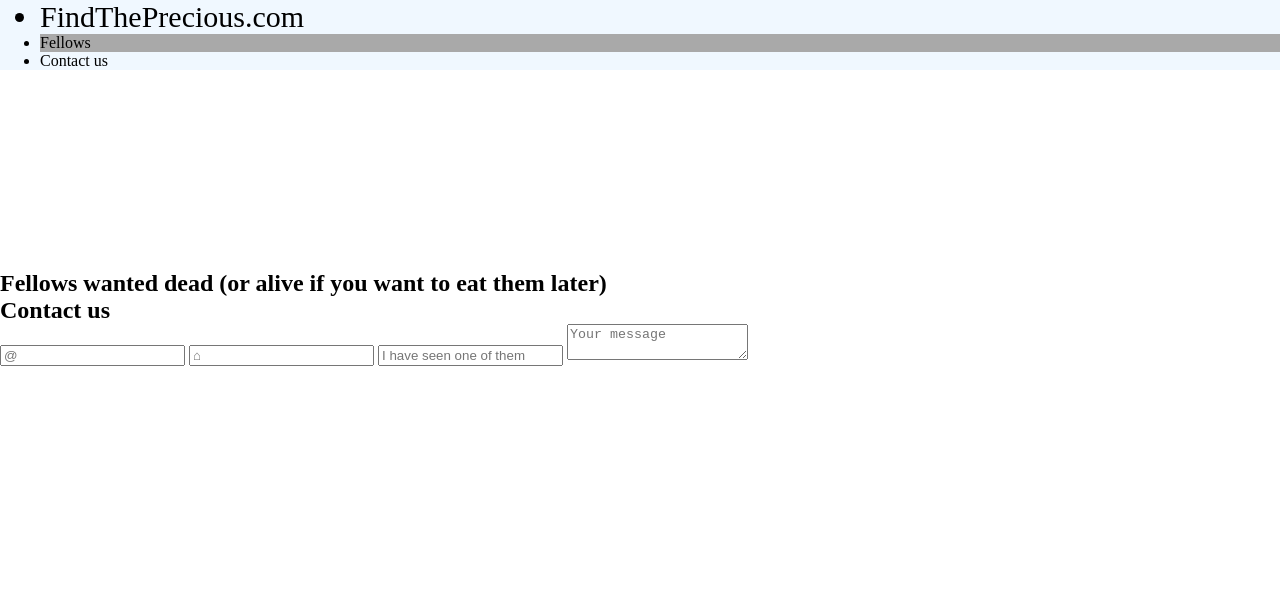
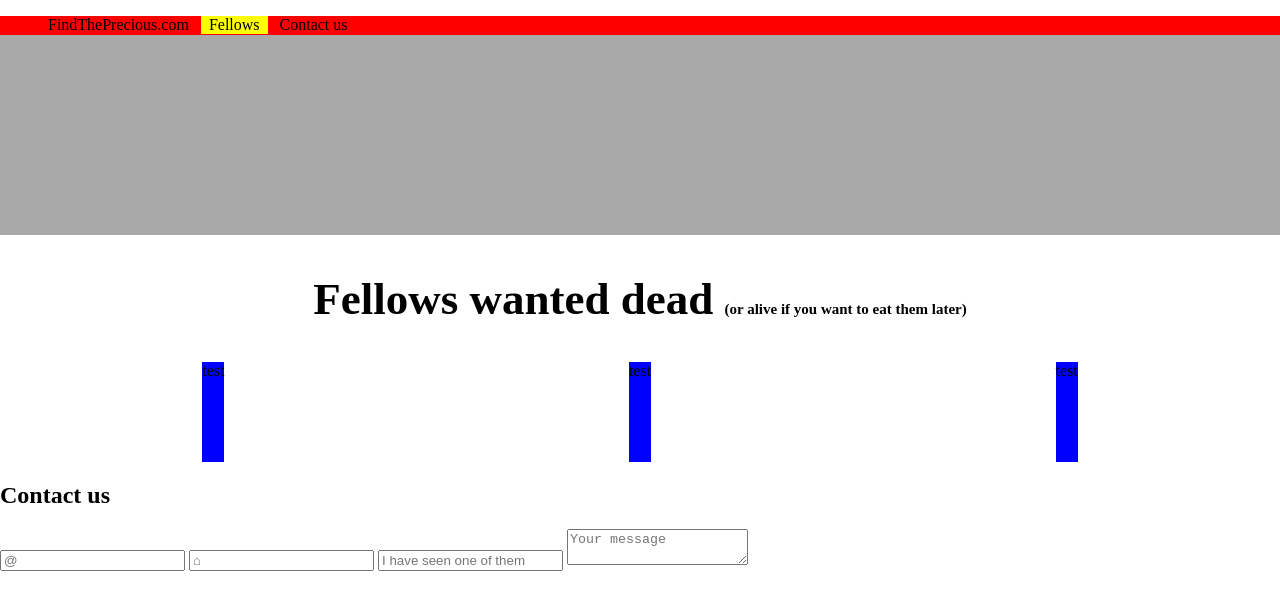
Before and after one commit to Momopeace/box, a plain HTML site: page index.html in a window 1280 px wide. Drawn offline with Linux system fonts and the light colour scheme.

Commit message:
css change

```diff
--- a/index.html
+++ b/index.html
@@ -14,7 +14,7 @@
       <ul>
         <li>FindThePrecious.com</li>
 
-        <li>Fellows</li>
+        <li class="color">Fellows</li>
 
         <li>Contact us</li>
       </ul>
@@ -24,16 +24,16 @@
       <div class="carousel"></div>
     </section>
 
-    <section>
-      <h2>Fellows wanted dead (or alive if you want to eat them later)</h2>
+    <section class="title">
+      <h2>Fellows wanted dead <span class="small">(or alive if you want to eat them later)</span></h2>
     </section>
 
-    <section>
-      <article></article>
+    <section class="article">
+      <article>test</article>
 
-      <article></article>
+      <article>test</article>
 
-      <article></article>
+      <article>test</article>
     </section>
 
     <form>
--- a/style.css
+++ b/style.css
@@ -1,24 +1,33 @@
-* {margin: 0;}
+body {margin:0;
+padding:0;
+}
 
 
-nav {
-    background-color: aliceblue;
+nav  {
+    background-color: red;
+    height: 1.2rem;
+}
+nav ul li{
+    display: inline-block;
     margin-top: 0;
+    padding-inline: .5rem;
 }
-nav li{
-    background-color: aliceblue;
-    margin-top: 0;
+.color{background-color: yellow;}
+
+
+.carousel{  background-color: darkgray;
+    height:200px;
+    max-width: 100%;
 }
+.title{
+    color: black;
+text-align: center;
+font-size: 30px;}
 
-nav li:nth-of-type(even){
-    background-color: darkgray;
-    box-sizing: border-box;
+.small{
+    font-size: 15px;
 }
-
-nav li:first-child{
-    font-size: 30px;
-
-}
-.carousel{
-    height:200px;
-}
+.article{display: flex;
+justify-content: space-around;}
+article{background-color: blue;
+height: 100px;}
```
